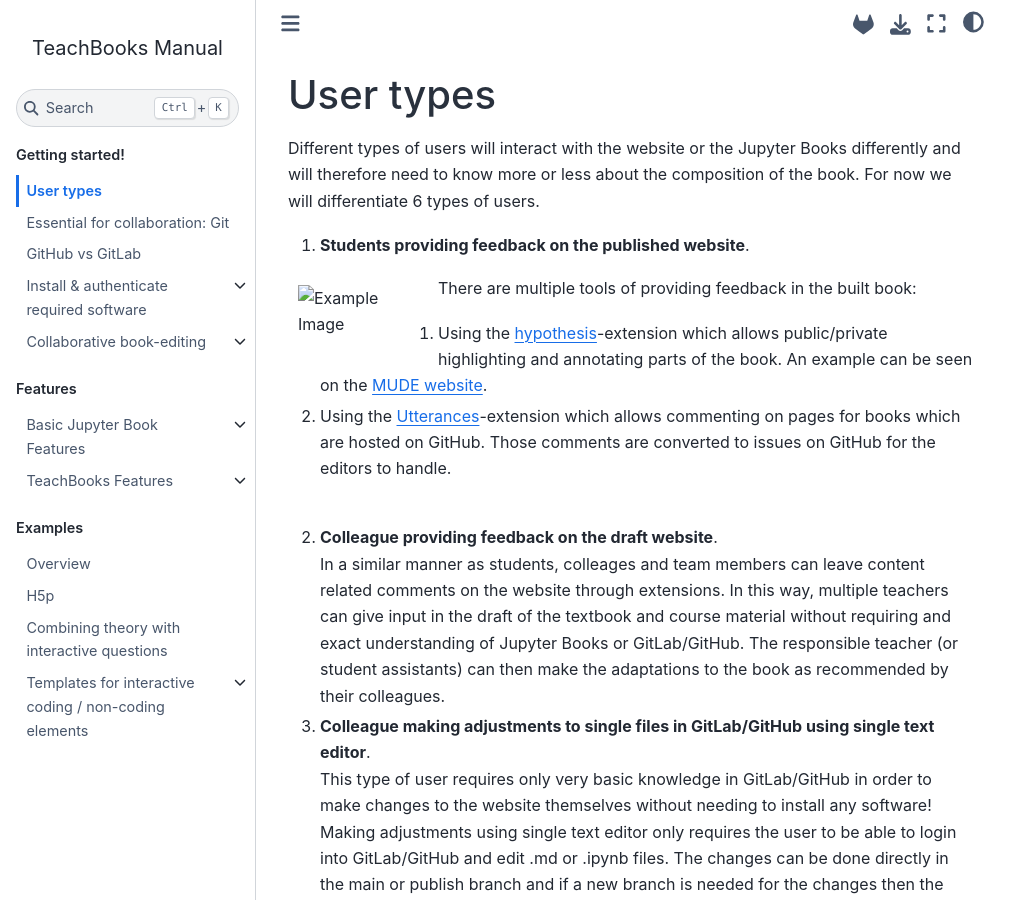
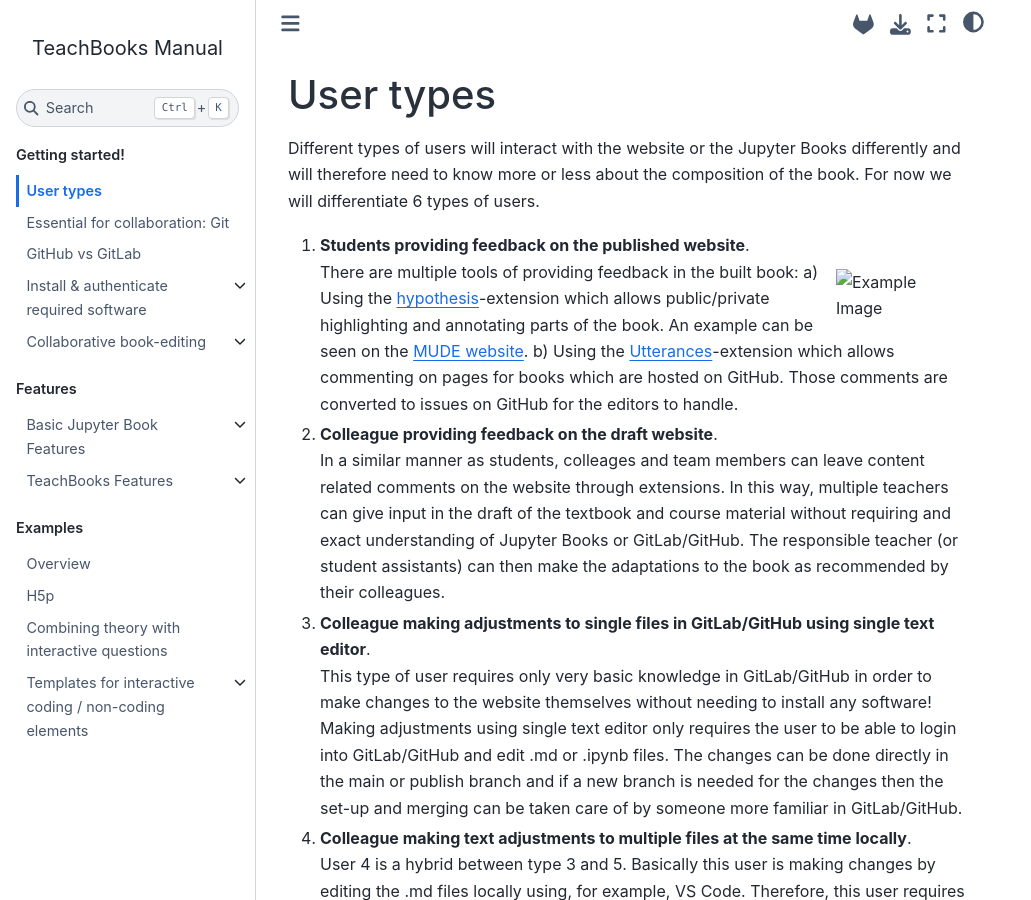
Before and after one commit to TeachBooks/mirror_teachbook_manual, a Jupyter Book: the page built from book/installation-and-setup/user_types.md, in a window 1280 px wide and 900 px high. Shown: the whole window, without its empty margins (0-1031 px from the left). Built offline with Jupyter Book 1.0.4 settings and Sphinx 7.4.7 and the Sphinx Book theme 1.1.4, drawn with Linux system fonts in a browser that asks for light colours; pages that are not in the unit, such as notebooks, are missing from menus; comment, search, counter and statistics services are not loaded.

Commit message:
Now proper fix

```diff
--- a/book/installation-and-setup/user_types.md
+++ b/book/installation-and-setup/user_types.md
@@ -2,17 +2,7 @@
 
 Different types of users will interact with the website or the Jupyter Books differently and will therefore need to know more or less about the composition of the book. For now we will differentiate 6 types of users.
 
-1. **Students providing feedback on the published website**.  <br>
-
-<img src="figures/type 1.jpg" alt="Example Image" align="left" width="130" style="margin: 10px;">
-
-There are multiple tools of providing feedback in the built book:
-
-1) Using the [hypothesis](https://jupyterbook.org/en/stable/interactive/comments/hypothesis.html)-extension which     allows public/private highlighting and annotating parts of the book. An example can be seen on the [MUDE website](https://mude.citg.tudelft.nl/book/intro.html).
-
-2) Using the [Utterances](https://jupyterbook.org/en/stable/interactive/comments/utterances.html)-extension which allows commenting on pages for books which are hosted on GitHub. Those comments are converted to issues on GitHub for the editors to handle.
-
-<br style="clear:both;">
+1. **Students providing feedback on the published website**.<br>  <img src="figures/type 1.jpg" alt="Example Image" align="right" width="130" style="margin: 10px;"> There are multiple tools of providing feedback in the built book:  a) Using the [hypothesis](https://jupyterbook.org/en/stable/interactive/comments/hypothesis.html)-extension which     allows public/private highlighting and annotating parts of the book. An example can be seen on the [MUDE website](https://mude.citg.tudelft.nl/book/intro.html). b) Using the [Utterances](https://jupyterbook.org/en/stable/interactive/comments/utterances.html)-extension which allows commenting on pages for books which are hosted on GitHub. Those comments are converted to issues on GitHub for the editors to handle.
 
 2. **Colleague providing feedback on the draft website**. <br>
     In a similar manner as students, colleages and team members can leave content related comments on the website through extensions. In this way, multiple teachers can give input in the draft of the textbook and course material without requiring and exact understanding of Jupyter Books or GitLab/GitHub. The responsible teacher (or student assistants) can then make the adaptations to the book as recommended by their colleagues.
@@ -24,7 +14,7 @@ There are multiple tools of providing feedback in the built book:
     User 4 is a hybrid between type 3 and 5. Basically this user is making changes by editing the .md files locally using, for example, VS Code. Therefore, this user requires a little bit more knowledge on git (think of pulling and pushing changes) but their main focus remains to make adjustments to the content of the book by editing .md files whereas user type 4 has more knowledge to make changes to python files the book as well. This user can build the book online.
 
 5. **Colleague making text and code (especially Python) adjustments to multiple files at the same time locally**. <br>
-<img src="figures/type 5.jpg" alt="Example Image" align="left" width="120" style="margin: 10px;">
+<img src="figures/type 5.jpg" alt="Example Image" align="right" width="120" style="margin: 10px;">
 
    This user has more knowledge in GitLab/GitHub than the previous user and can basically take care of branching and merging by themselves. They know how to work with software for editing .md and .ipynb files. They can use the draft book online to view their changed in the book, or build the book locally.
 
```
